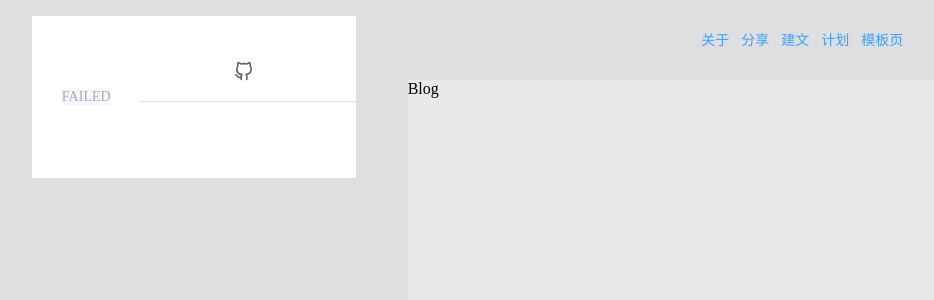
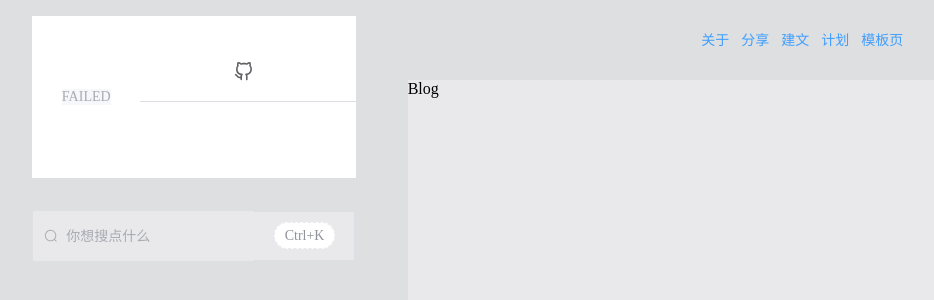
Before and after one commit to AQLIFE/AqLife, a Vue app in the folder Web/MyLife/: page /blog in a window 1280 px wide. Shown: the top 300 px of the page, without its empty margins (19-953 px from the left). Built offline with nearby package versions, Linux system fonts and the light colour scheme; no server answers.

Commit message:
添加SearchBox组件,并实现按键聚焦的能力,但留有CSS-focus聚焦边框问题,待解决

```diff
--- a/Web/MyLife/package.json
+++ b/Web/MyLife/package.json
@@ -16,6 +16,7 @@
     "format": "prettier --write src/"
   },
   "dependencies": {
+    "@element-plus/icons-vue": "^2.3.2",
     "axios": "^1.12.2",
     "element-plus": "^2.10.5",
     "pinia": "^3.0.3",
--- a/Web/MyLife/src/App.vue
+++ b/Web/MyLife/src/App.vue
@@ -5,6 +5,7 @@ import NavigationBar from './components/NavigationBar.vue';
 import DevPlanCard from './components/DevPlanCard.vue';
 import FAuthorCard from './components/FAuthorCard.vue';
 import { DevPlan } from './services/storer';
+import SearchBox from './components/SearchBox.vue';
 </script>
 
 <template>
@@ -13,9 +14,9 @@ import { DevPlan } from './services/storer';
 			<ElCol class="lcard">
 				<FAuthorCard />
 			</ElCol>
-			<!-- <ElCol class="lcard">
-				<SkillCard />
-			</ElCol> -->
+			<ElCol class="lcard">
+				<SearchBox />
+			</ElCol>
 
 			<ElCol class="lcard" v-if="DevPlan().isShowDevPlan">
 				<DevPlanCard />
--- a/Web/MyLife/src/assets/main.css
+++ b/Web/MyLife/src/assets/main.css
@@ -15,7 +15,7 @@ body::-webkit-scrollbar {
     display: none;
 }
 
-
+*{border-radius: 0px !important;}
 /* *:hover{background-color: var(--Focus);} */
 
 
--- a/Web/MyLife/src/components/FAuthorCard.vue
+++ b/Web/MyLife/src/components/FAuthorCard.vue
@@ -1,5 +1,5 @@
 <template>
-    <ElSkeleton id="author" :animated="true" throttle="300" :loading="author.isReady">
+    <ElSkeleton id="author" :animated="true" :throttle="300" :loading="author.isReady">
         <template #template>
             <ElRow  align="middle">
                 <ElCol id="avatar" :span="8">
--- /dev/null
+++ b/Web/MyLife/src/components/SearchBox.vue
@@ -0,0 +1,61 @@
+<template>
+    <ElCol class="card">
+        <ElInput ref="inputRef" :prefix-icon="Search" type="text" clearable placeholder="你想搜点什么"  v-model="demo">
+            <template #append>
+                <ElCol>
+                    <span class="key">Ctrl+K</span>
+                </ElCol>
+            </template>
+        </ElInput>
+    </ElCol>
+</template>
+
+<script lang="ts" setup>
+import { ElCol, ElInput } from 'element-plus';
+import { Search } from '@element-plus/icons-vue';
+import { onMounted, ref } from 'vue';
+
+const demo = ref('');
+const inputRef = ref();
+
+onMounted(() => {
+    window.addEventListener('keydown', (e) => {
+        if (e.key === 'k' && (e.metaKey || e.ctrlKey)) {
+            e.preventDefault();//取消事件的默认动作
+            inputRef.value.focus();
+        }
+    });
+});
+</script>
+
+<style scoped>
+
+.el-input {
+    height: 50px;
+    line-height: 50px;
+}
+
+.el-input >>> .el-input__wrapper{border: 0px none;box-shadow: none !important;background-color:var(--back_color_lv1) !important;}
+.el-input >>> .el-input__wrapper>*{background-color: var(--back_color_lv1);}
+.el-input >>> .el-input__wrapper:hover{box-shadow: none !important;border: none;}
+.el-input >>> .el-input__wrapper:focus{box-shadow: none !important;border: none;}
+.el-input >>> .el-input-group__append{
+    background-color:var(--back_color_lv1) !important;
+}
+
+.card{
+    border: 1px solid transparent;
+    transition: box-shadow 0.2s, border-color 0.2s;
+}
+.card:hover,.el-input__wrapper >>> .el-input__inner:focus{
+    border:1px solid rgb(78, 142, 47);
+    transition: box-shadow 0.2s, border-color 0.2s;
+}
+
+.key{
+    border: 1px dashed var(--back_color_lv1);
+    border-radius: 25px !important;
+    padding: 5px 10px;
+    background-color: white;
+}
+</style>
```
Also changed, not shown: Web/MyLife/src/assets/icons/RandomIcon.vue (added, +8 -0 lines), 1 other file (tests, documents, lock files or other folders).
